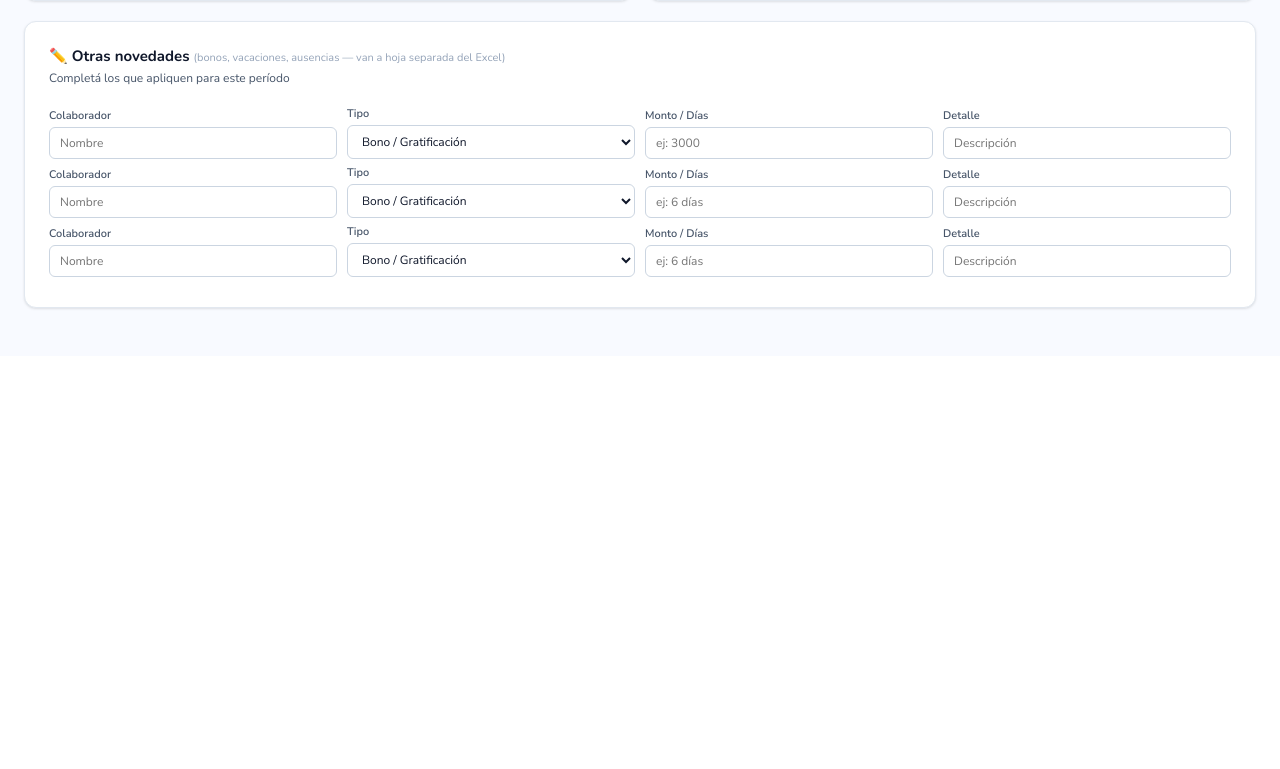
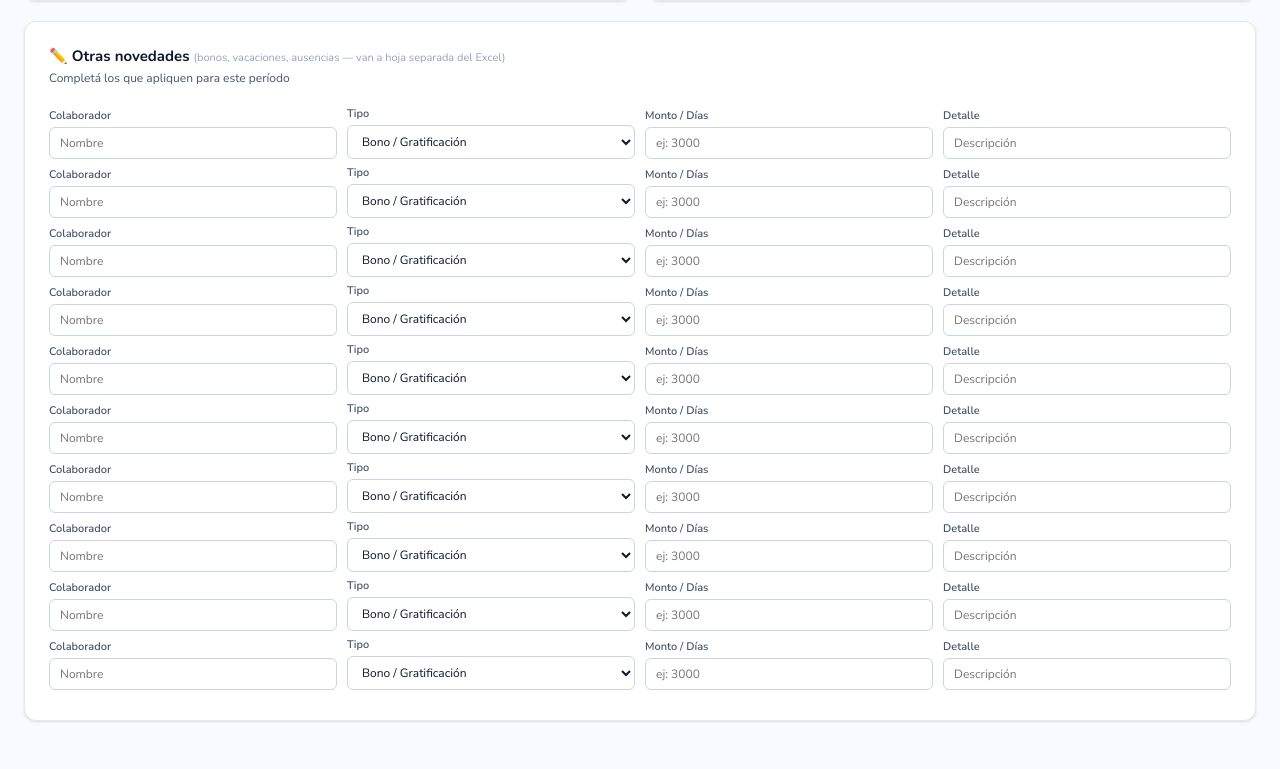
Before and after one commit to juanolivares-rgb/moova-payroll-hub, a Flask app: page /mx in a window 1280 px wide. Shown: the part 475-1244 px from the top of the page. Before the commit the page ends 785 px from the top, so only its background shows below. Run offline with Flask 3, Linux system fonts and the light colour scheme.

Commit message:
Add files via upload

```diff
--- a/templates/mx.html
+++ b/templates/mx.html
@@ -70,7 +70,7 @@
               <option value="cambio_sueldo">Cambio de sueldo</option>
             </select>
           </div>
-          <div class="form-group"><label>Monto / Días</label><input type="text" id="on_v_1" placeholder="ej: 6 días"></div>
+          <div class="form-group"><label>Monto / Días</label><input type="text" id="on_v_1" placeholder="ej: 3000"></div>
           <div class="form-group"><label>Detalle</label><input type="text" id="on_d_1" placeholder="Descripción"></div>
         </div>
         <div class="form-row" style="margin-bottom:6px">
@@ -83,8 +83,99 @@
               <option value="cambio_sueldo">Cambio de sueldo</option>
             </select>
           </div>
-          <div class="form-group"><label>Monto / Días</label><input type="text" id="on_v_2" placeholder="ej: 6 días"></div>
+          <div class="form-group"><label>Monto / Días</label><input type="text" id="on_v_2" placeholder="ej: 3000"></div>
           <div class="form-group"><label>Detalle</label><input type="text" id="on_d_2" placeholder="Descripción"></div>
+        </div>
+        <div class="form-row" style="margin-bottom:6px">
+          <div class="form-group"><label>Colaborador</label><input type="text" id="on_n_3" placeholder="Nombre"></div>
+          <div class="form-group"><label>Tipo</label>
+            <select id="on_t_3">
+              <option value="bono">Bono / Gratificación</option>
+              <option value="vacaciones">Vacaciones</option>
+              <option value="ausencia">Ausencia / Incidencia</option>
+              <option value="cambio_sueldo">Cambio de sueldo</option>
+            </select>
+          </div>
+          <div class="form-group"><label>Monto / Días</label><input type="text" id="on_v_3" placeholder="ej: 3000"></div>
+          <div class="form-group"><label>Detalle</label><input type="text" id="on_d_3" placeholder="Descripción"></div>
+        </div>
+        <div class="form-row" style="margin-bottom:6px">
+          <div class="form-group"><label>Colaborador</label><input type="text" id="on_n_4" placeholder="Nombre"></div>
+          <div class="form-group"><label>Tipo</label>
+            <select id="on_t_4">
+              <option value="bono">Bono / Gratificación</option>
+              <option value="vacaciones">Vacaciones</option>
+              <option value="ausencia">Ausencia / Incidencia</option>
+              <option value="cambio_sueldo">Cambio de sueldo</option>
+            </select>
+          </div>
+          <div class="form-group"><label>Monto / Días</label><input type="text" id="on_v_4" placeholder="ej: 3000"></div>
+          <div class="form-group"><label>Detalle</label><input type="text" id="on_d_4" placeholder="Descripción"></div>
+        </div>
+        <div class="form-row" style="margin-bottom:6px">
+          <div class="form-group"><label>Colaborador</label><input type="text" id="on_n_5" placeholder="Nombre"></div>
+          <div class="form-group"><label>Tipo</label>
+            <select id="on_t_5">
+              <option value="bono">Bono / Gratificación</option>
+              <option value="vacaciones">Vacaciones</option>
+              <option value="ausencia">Ausencia / Incidencia</option>
+              <option value="cambio_sueldo">Cambio de sueldo</option>
+            </select>
+          </div>
+          <div class="form-group"><label>Monto / Días</label><input type="text" id="on_v_5" placeholder="ej: 3000"></div>
+          <div class="form-group"><label>Detalle</label><input type="text" id="on_d_5" placeholder="Descripción"></div>
+        </div>
+        <div class="form-row" style="margin-bottom:6px">
+          <div class="form-group"><label>Colaborador</label><input type="text" id="on_n_6" placeholder="Nombre"></div>
+          <div class="form-group"><label>Tipo</label>
+            <select id="on_t_6">
+              <option value="bono">Bono / Gratificación</option>
+              <option value="vacaciones">Vacaciones</option>
+              <option value="ausencia">Ausencia / Incidencia</option>
+              <option value="cambio_sueldo">Cambio de sueldo</option>
+            </select>
+          </div>
+          <div class="form-group"><label>Monto / Días</label><input type="text" id="on_v_6" placeholder="ej: 3000"></div>
+          <div class="form-group"><label>Detalle</label><input type="text" id="on_d_6" placeholder="Descripción"></div>
+        </div>
+        <div class="form-row" style="margin-bottom:6px">
+          <div class="form-group"><label>Colaborador</label><input type="text" id="on_n_7" placeholder="Nombre"></div>
+          <div class="form-group"><label>Tipo</label>
+            <select id="on_t_7">
+              <option value="bono">Bono / Gratificación</option>
+              <option value="vacaciones">Vacaciones</option>
+              <option value="ausencia">Ausencia / Incidencia</option>
+              <option value="cambio_sueldo">Cambio de sueldo</option>
+            </select>
+          </div>
+          <div class="form-group"><label>Monto / Días</label><input type="text" id="on_v_7" placeholder="ej: 3000"></div>
+          <div class="form-group"><label>Detalle</label><input type="text" id="on_d_7" placeholder="Descripción"></div>
+        </div>
+        <div class="form-row" style="margin-bottom:6px">
+          <div class="form-group"><label>Colaborador</label><input type="text" id="on_n_8" placeholder="Nombre"></div>
+          <div class="form-group"><label>Tipo</label>
+            <select id="on_t_8">
+              <option value="bono">Bono / Gratificación</option>
+              <option value="vacaciones">Vacaciones</option>
+              <option value="ausencia">Ausencia / Incidencia</option>
+              <option value="cambio_sueldo">Cambio de sueldo</option>
+            </select>
+          </div>
+          <div class="form-group"><label>Monto / Días</label><input type="text" id="on_v_8" placeholder="ej: 3000"></div>
+          <div class="form-group"><label>Detalle</label><input type="text" id="on_d_8" placeholder="Descripción"></div>
+        </div>
+        <div class="form-row" style="margin-bottom:6px">
+          <div class="form-group"><label>Colaborador</label><input type="text" id="on_n_9" placeholder="Nombre"></div>
+          <div class="form-group"><label>Tipo</label>
+            <select id="on_t_9">
+              <option value="bono">Bono / Gratificación</option>
+              <option value="vacaciones">Vacaciones</option>
+              <option value="ausencia">Ausencia / Incidencia</option>
+              <option value="cambio_sueldo">Cambio de sueldo</option>
+            </select>
+          </div>
+          <div class="form-group"><label>Monto / Días</label><input type="text" id="on_v_9" placeholder="ej: 3000"></div>
+          <div class="form-group"><label>Detalle</label><input type="text" id="on_d_9" placeholder="Descripción"></div>
         </div>
       </div>
     </div>
@@ -317,7 +408,7 @@ async function exportMxNov() {
 
   // Leer otras novedades por IDs fijos — simple y confiable
   const otrasNovedades = [];
-  for (let i = 0; i < 3; i++) {
+  for (let i = 0; i < 10; i++) {
     const nombre = document.getElementById('on_n_' + i)?.value?.trim() || '';
     const tipo   = document.getElementById('on_t_' + i)?.value || 'bono';
     const valor  = document.getElementById('on_v_' + i)?.value?.trim() || '';
```
